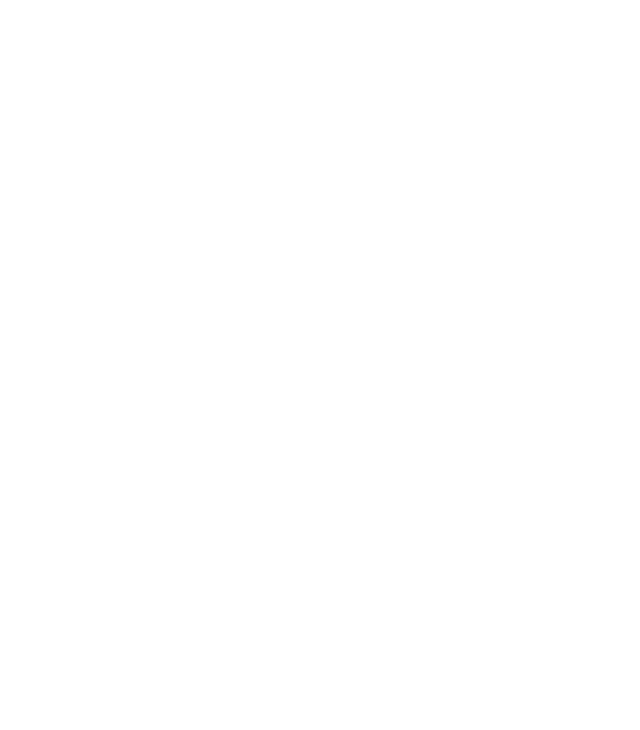
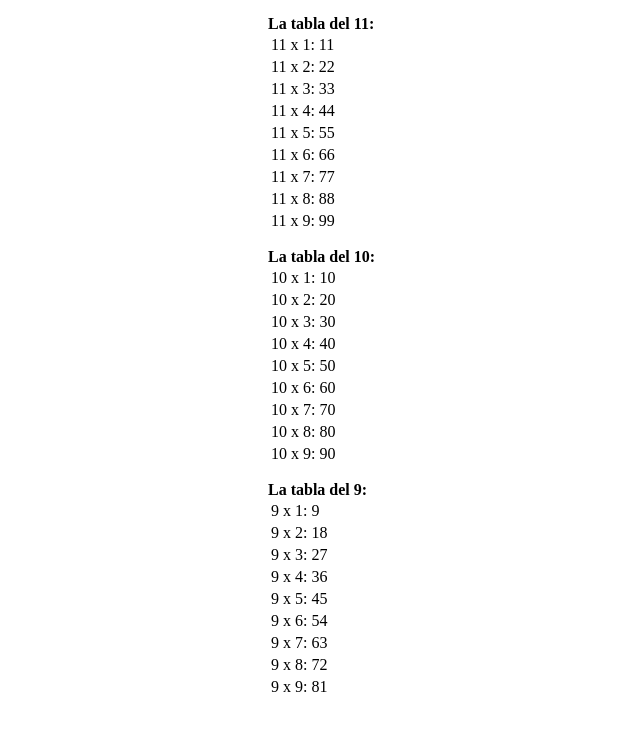
Before and after one commit to EduMogro/CodoACodo22002, a plain HTML site: page public/js/u2/index.html in a window 1280 px wide. Shown: the whole page, without its empty margins (272-912 px from the left). Drawn offline with Linux system fonts and the light colour scheme.

Commit message:
add JS Unit 2

```diff
--- a/public/js/u2/index.html
+++ b/public/js/u2/index.html
@@ -1,12 +1,47 @@
 <!DOCTYPE html>
-<html lang="en">
+<html lang="es">
 <head>
     <meta charset="UTF-8">
-    <meta http-equiv="X-UA-Compatible" content="IE=edge">
-    <meta name="viewport" content="width=device-width, initial-scale=1.0">
     <title>Javascript - Unidad 2</title>
+    <style>
+        caption {
+            text-align: left;
+        }
+        table {
+            width: 200px;
+            margin: 15px auto;
+            text-align: left;
+        }
+    </style>
 </head>
 <body>
+    <div id="tables">
+    </div>
 
+    <script>
+        let initial = 9;
+        let last = 11;
+
+        let tables = document.getElementById('tables');
+
+        for (let i = last; i >= initial; i--) {
+            let table = document.createElement('table');
+            let caption = document.createElement('caption');
+            let tbody = document.createElement('tbody');
+
+            caption.innerHTML = "<b>La tabla del " + i + ":</b>";
+            table.appendChild(caption);
+            tables.appendChild(table);
+            table.appendChild(tbody);
+
+            for (let j = 1; j <= 9; j++) {
+                let tr = document.createElement('tr');
+                let td = document.createElement('td');
+                td.innerHTML = i + " x " + j + ": " + i*j;
+                tr.appendChild(td);
+                tbody.appendChild(tr);
+            }
+        }
+    </script>
 </body>
 </html>
```
